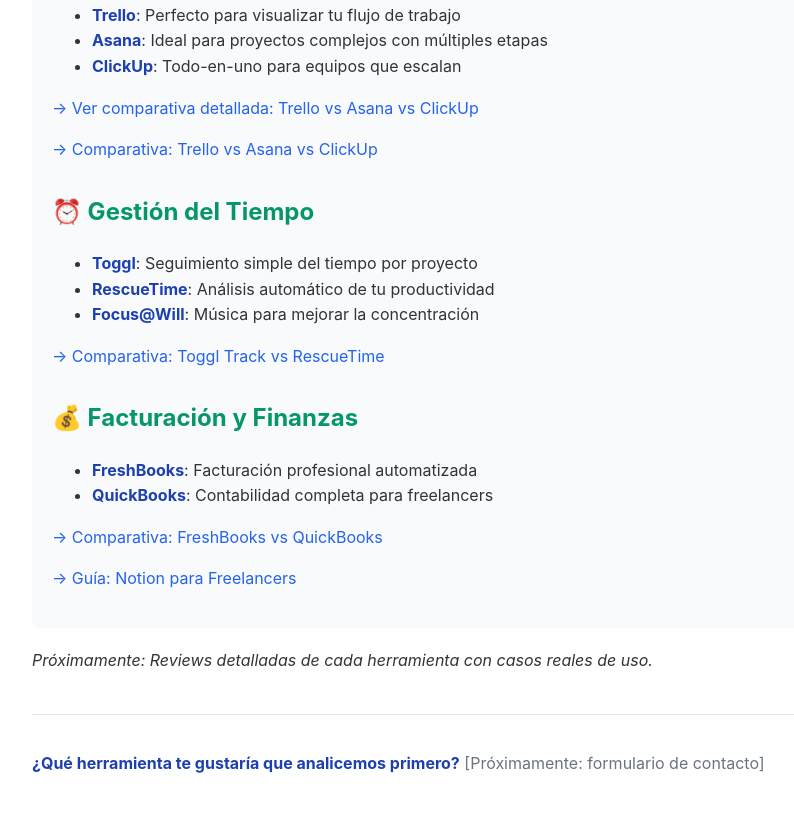
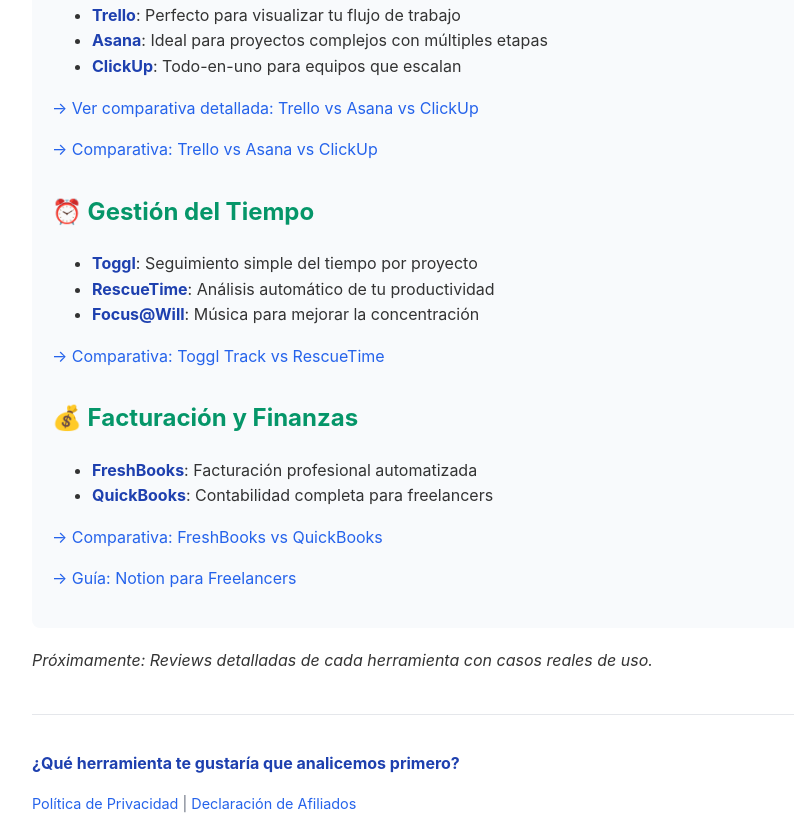
Before and after one commit to lemosraul99/medusa-glow-site, a plain HTML site: page index.html in a window 1280 px wide. Shown: the part 354-1189 px from the top of the page, without its empty margins (208-1002 px from the left). Before the commit the page ends 1166 px from the top, so only its background shows below. Drawn offline with Linux system fonts and the light colour scheme.

Commit message:
Enhance footer with privacy and affiliate links
Updated footer section to include privacy and affiliate links.

```diff
--- a/index.html
+++ b/index.html
@@ -104,8 +104,12 @@
 
     <p><em>Próximamente: Reviews detalladas de cada herramienta con casos reales de uso.</em></p>
 
-    <div class="footer">
-        <p><strong>¿Qué herramienta te gustaría que analicemos primero?</strong> [Próximamente: formulario de contacto]</p>
+   <div class="footer">
+    <p><strong>¿Qué herramienta te gustaría que analicemos primero?</strong></p>
+    <div style="margin-top: 10px; font-size: 0.9em; color: #6b7280;">
+        <a href="/legal/privacidad.html">Política de Privacidad</a> |
+        <a href="/legal/afiliados.html">Declaración de Afiliados</a>
     </div>
+</div>
 </body>
 </html>
```
